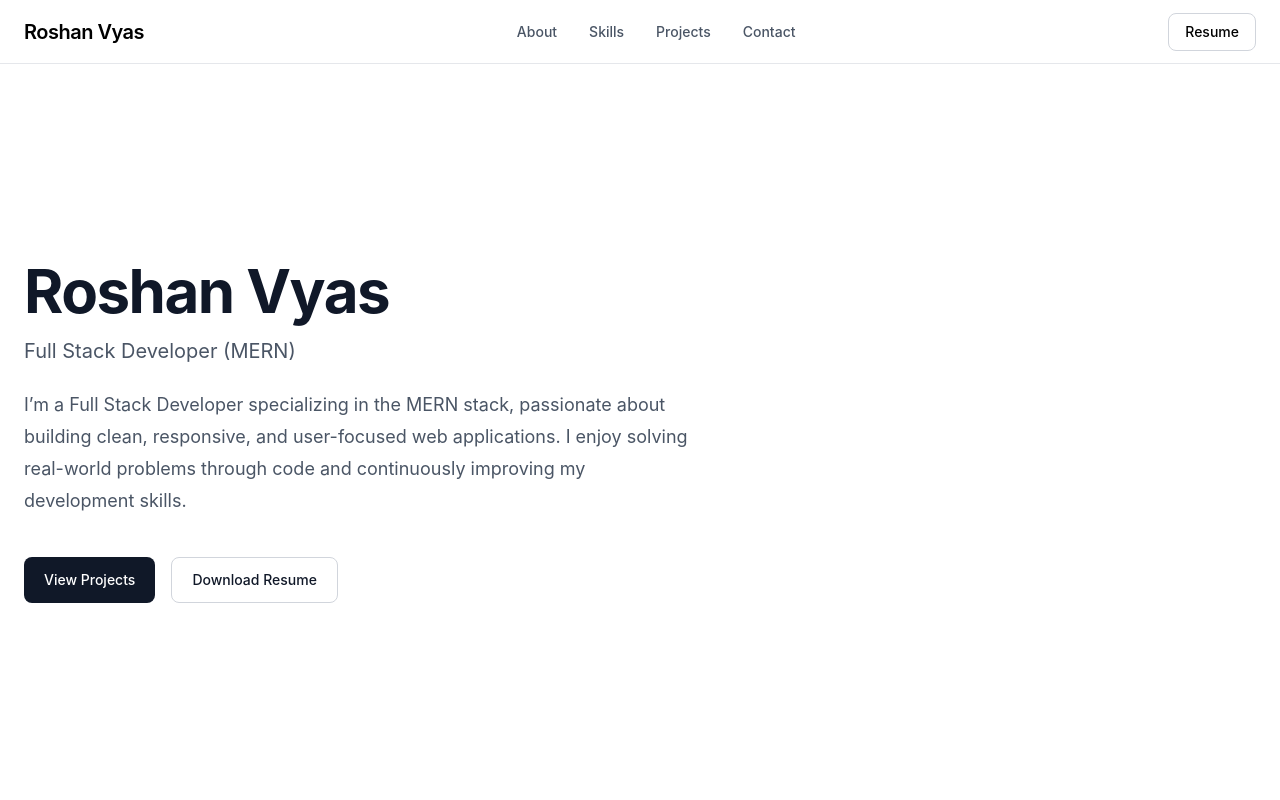
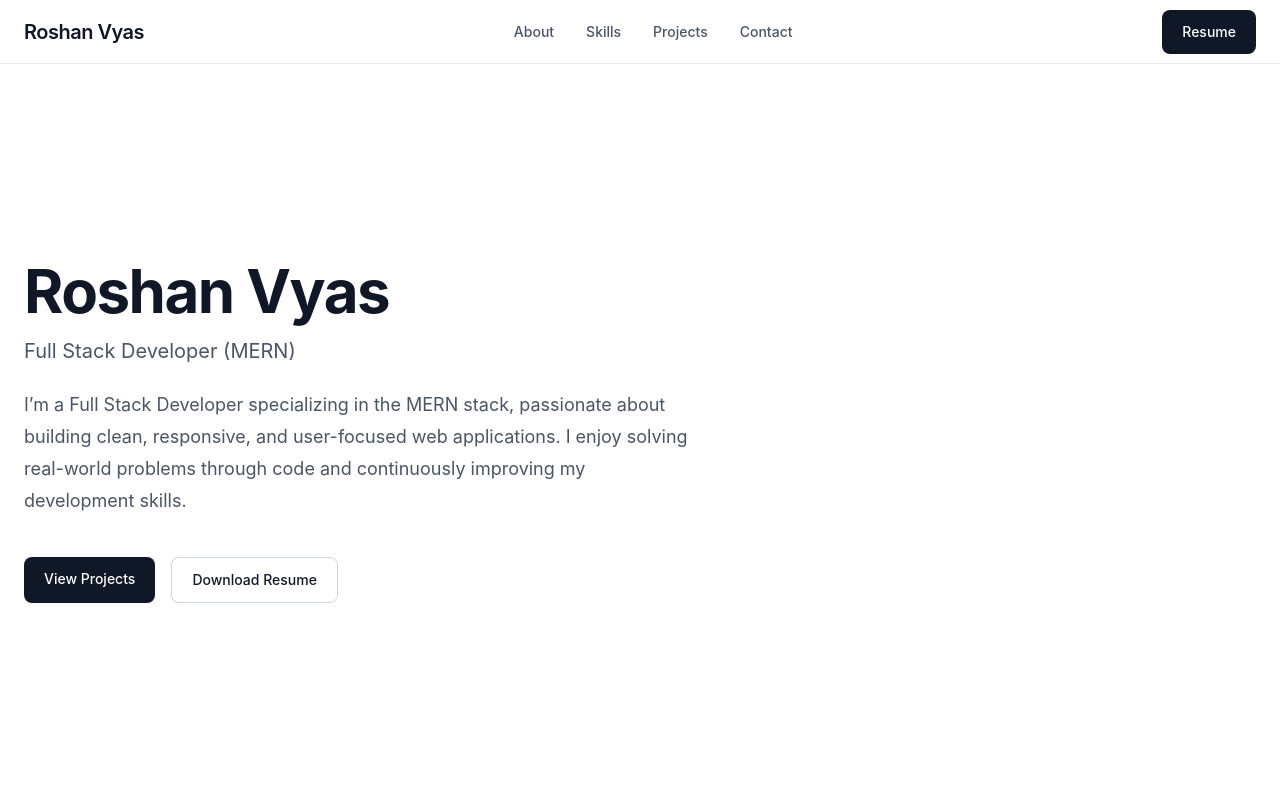
Before and after one commit to roshan-vyas-dev/roshan-portfolio, a React (Vite) app: page / in a window 1280 px wide. Shown: the top 800 px of the page. Built offline with nearby package versions, Linux system fonts and the light colour scheme.

Commit message:
refactor: polish navigation and improve portfolio UX

```diff
--- a/src/components/Navbar.jsx
+++ b/src/components/Navbar.jsx
@@ -1,25 +1,45 @@
 import Container from "./Container";
+import Button from "./Button";
 
 function Navbar() {
+    const navLinkClasses =
+        "text-sm font-medium text-gray-600 transition-colors hover:text-black";
+
     return (
         <nav className="sticky top-0 z-50 h-16 border-b border-gray-200 bg-white">
             <Container>
                 <div className="flex h-16 items-center justify-between">
-                    <a href="/" className="text-xl font-semibold tracking-tight">
+                    {/* Logo */}
+                    <a
+                        href="#hero"
+                        className="text-xl font-semibold tracking-tight text-gray-900"
+                    >
                         Roshan Vyas
                     </a>
 
+                    {/* Navigation Links */}
                     <div className="flex items-center gap-8">
-                        <a href="#about" className="text-sm font-medium text-gray-600 transition-colors hover:text-black">About</a>
-                        <a href="#skills" className="text-sm font-medium text-gray-600 transition-colors hover:text-black">Skills</a>
-                        <a href="#projects" className="text-sm font-medium text-gray-600 transition-colors hover:text-black">Projects</a>
-                        <a href="#contact" className="text-sm font-medium text-gray-600 transition-colors hover:text-black">Contact</a>
+                        <a href="#about" className={navLinkClasses}>
+                            About
+                        </a>
+
+                        <a href="#skills" className={navLinkClasses}>
+                            Skills
+                        </a>
+
+                        <a href="#projects" className={navLinkClasses}>
+                            Projects
+                        </a>
+
+                        <a href="#contact" className={navLinkClasses}>
+                            Contact
+                        </a>
                     </div>
 
-                    <button className="rounded-lg border border-gray-300 px-4 py-2 text-sm font-medium transition-colors hover:bg-gray-100">
+                    {/* Resume Button */}
+                    <Button href="#">
                         Resume
-                    </button>
-
+                    </Button>
                 </div>
             </Container>
         </nav>
--- a/src/index.css
+++ b/src/index.css
@@ -1 +1,6 @@
 @import "tailwindcss";
+
+
+html {
+  scroll-behavior: smooth;
+}
--- a/src/sections/Hero.jsx
+++ b/src/sections/Hero.jsx
@@ -26,7 +26,7 @@ function Hero() {
 
                     {/* two buttons */}
                     <div className="mt-10 flex flex-col gap-4 sm:flex-row">
-                        <Button>
+                        <Button href="#projects">
                             View Projects
                         </Button>
 
```
